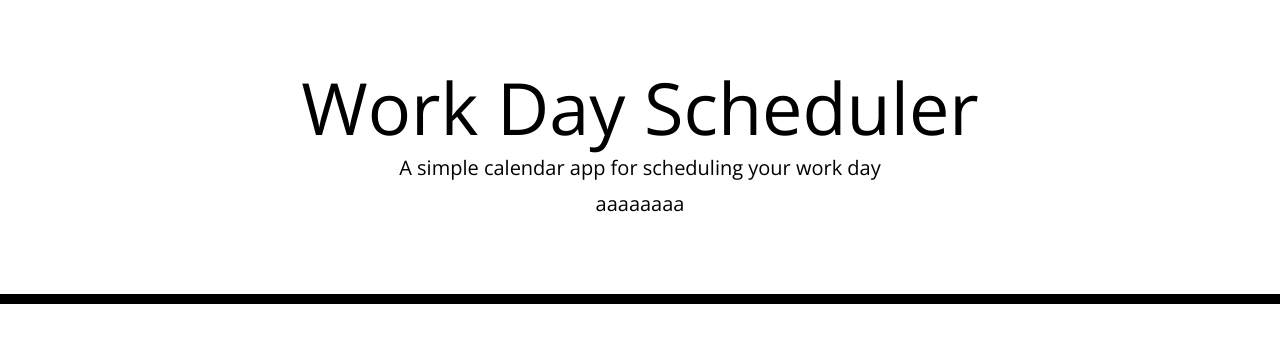
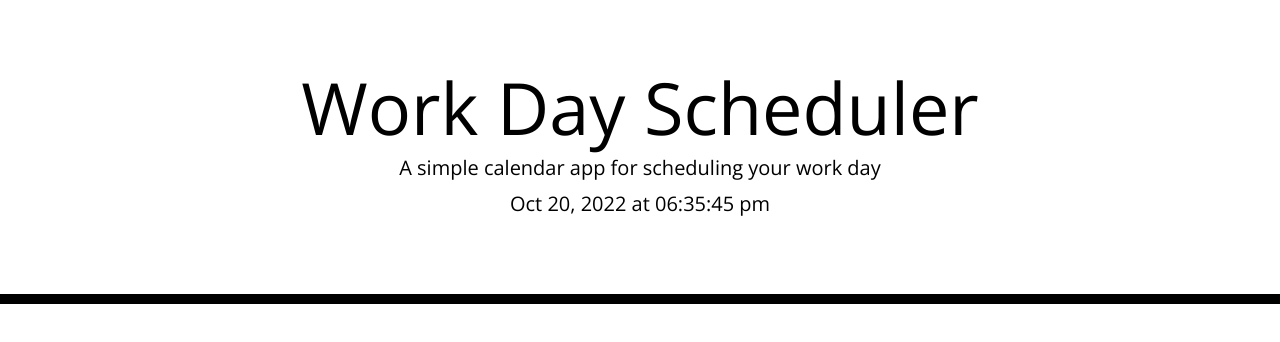
Before and after one commit to Hugooloya/UNIT-05-CHALLENGE, a plain HTML site: page index.html in a window 1280 px wide. Drawn offline with nearby package versions, Linux system fonts and the light colour scheme.

Commit message:
fixed time

```diff
--- a/index.html
+++ b/index.html
@@ -17,7 +17,7 @@
   <header class="jumbotron">
     <h1 class="display-3">Work Day Scheduler</h1>
     <p class="lead">A simple calendar app for scheduling your work day</p>
-    <p id="currentDay" class="lead">aaaaaaaa</p>
+    <p id="currentDay" class="lead"></p>
   </header>
 
   <div>
--- a/script.js
+++ b/script.js
@@ -4,4 +4,6 @@ var timeDisplayEl = $('#currentDay');
 function displayTime() {
     var rightNow = moment().format('MMM DD, YYYY [at] hh:mm:ss a');
     timeDisplayEl.text(rightNow);
-  }
+  };
+
+  setInterval(displayTime, 1000);
```
